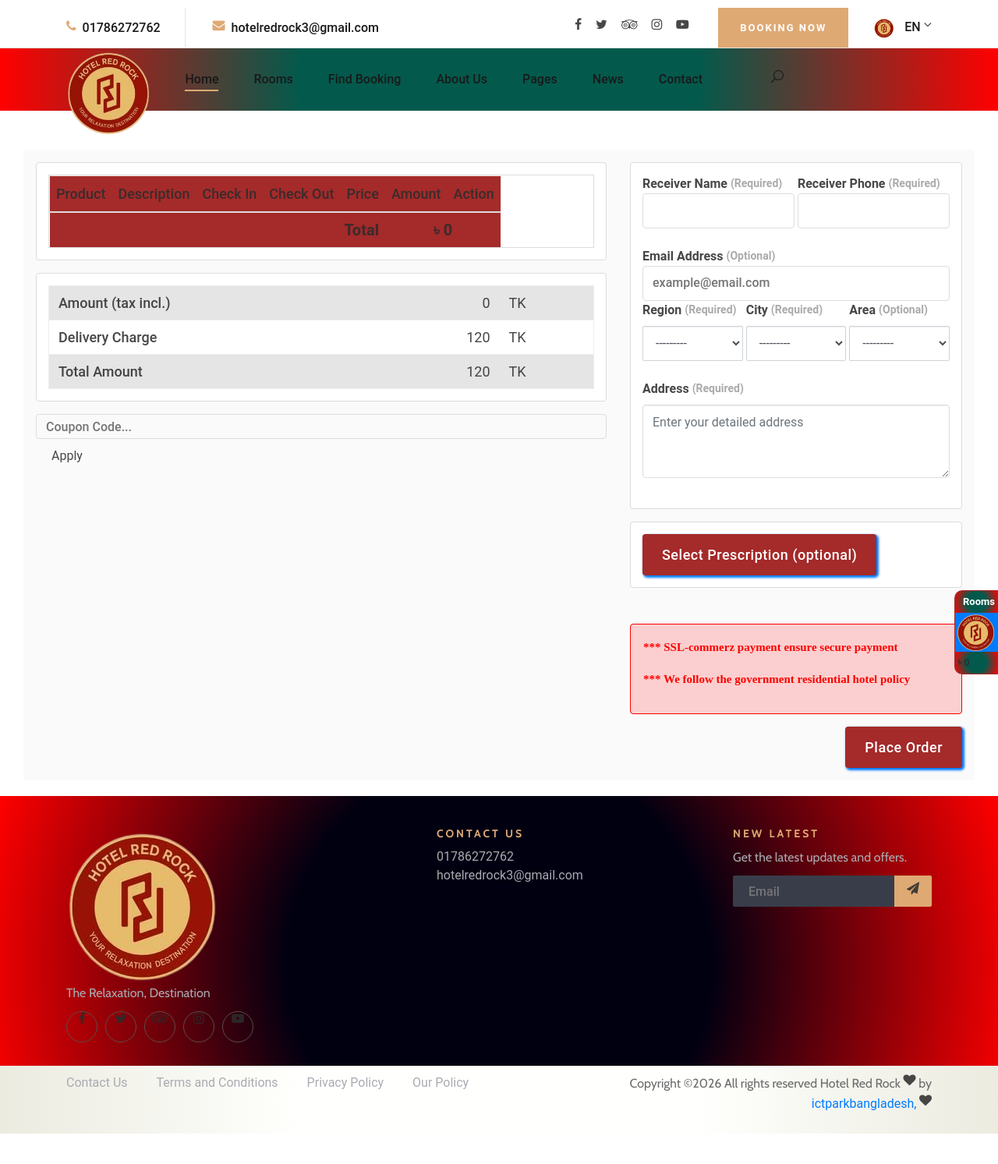
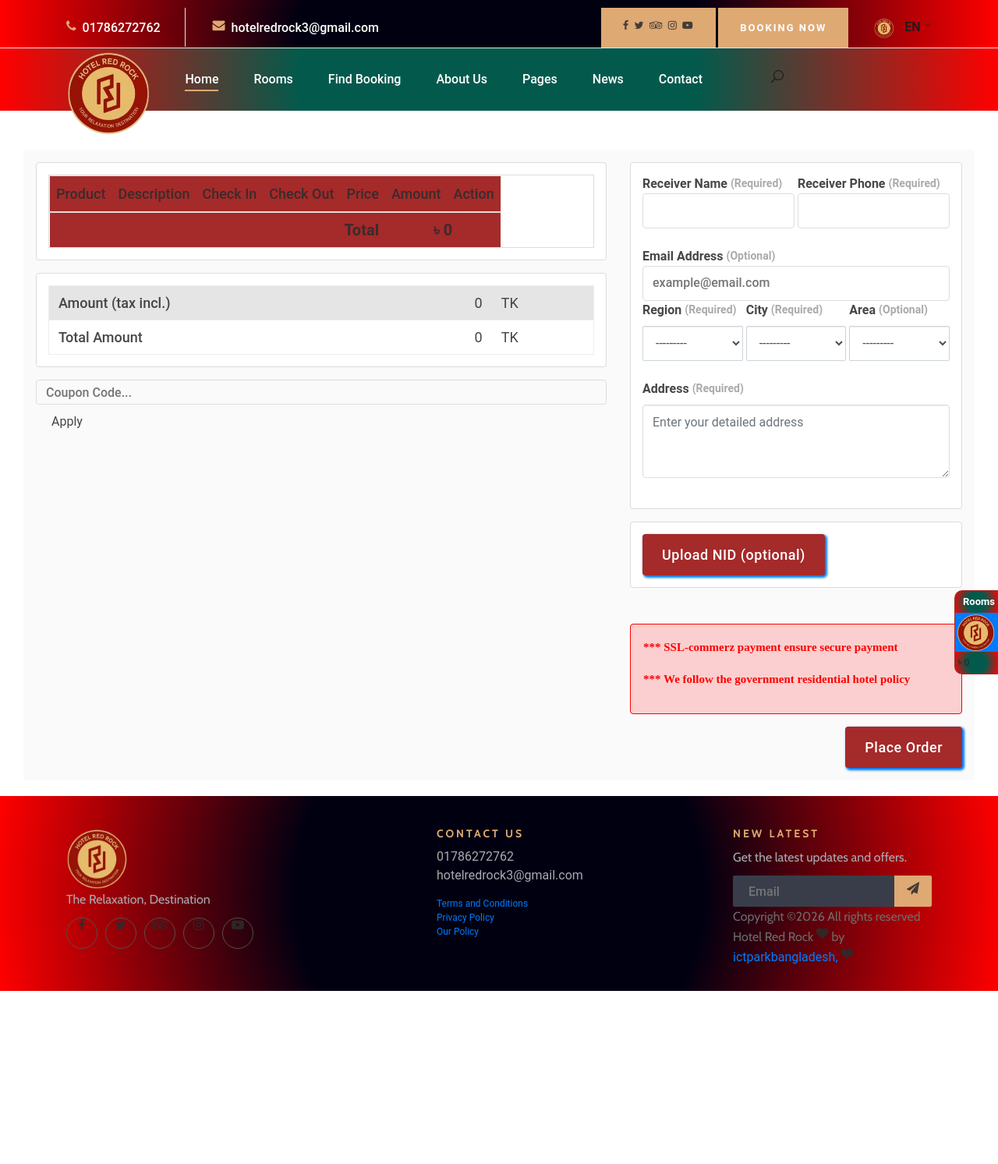
Before and after one commit to sumonben/rhms, a Django app: page /cart/order_page/ in a window 1280 px wide. Shown: the top 1493 px of the page at 78% size. Run offline with Django 5.2, Linux system fonts and the light colour scheme; data comes from the database, SQL or seed files in the repository; both versions use the stored data as it was after the commit; some libraries are stand-ins or nearby versions.

Commit message:
color adjustmant and management

```diff
--- a/templates/basepage/basepage.html
+++ b/templates/basepage/basepage.html
@@ -87,7 +87,7 @@
                         <div class="col-lg-4">
                             <div class="ft-about">
                                     <a href="#">
-                                        <img src="{{ LOGO.url }}" alt="" height="80px" width="auto">
+                                        <img src="{{ LOGO.url }}" alt="" height="80px" width="80px">
                                     </a>
                                 <p>{{ SLOGAN_ENG}}<br /> </p>
                                 <div class="fa-social">
@@ -105,9 +105,14 @@
                                 <ul>
                                     <li>01786272762</li>
                                     <li>hotelredrock3@gmail.com</li>
-                                    <li></li>
                                 </ul>
+
                             </div>
+                            <ul>
+                                <li><a href="#">Terms and Conditions</a></li>
+                                <li><a href="#">Privacy Policy</a></li>
+                                <li><a href="#">Our Policy</a></li>
+                            </ul>
                         </div>
                         <div class="col-lg-3 offset-lg-1">
                             <div class="ft-newslatter">
@@ -118,29 +123,17 @@
                                     <button type="submit"><i class="fa fa-send"></i></button>
                                 </form>
                             </div>
+                             <div class="co-text"><p><!-- Link back to ictparkbangladesh can't be removed.  is licensed under CC BY 3.0. -->
+    Copyright &copy;<script>document.write(new Date().getFullYear());</script> All rights reserved {{ SITE_NAME_ENG }} <i class="fa fa-heart" aria-hidden="true"></i> by <a href="https://ictparkbd.com" target="_blank">ictparkbangladesh,</a>
+    <!-- Link back to ictparkbangladesh can't be removed.  is licensed under CC BY 3.0. --><i class="fa fa-heart" aria-hidden="true"></i></p></div>
                         </div>
+                        </div>
+                    </div>
+
                     </div>
                 </div>
             </div>
-            <div class="copyright-option" style="background: var(--service)">
-                <div class="container">
-                    <div class="row">
-                        <div class="col-lg-7">
-                            <ul>
-                                <li><a href="#">Contact Us</a></li>
-                                <li><a href="#">Terms and Conditions</a></li>
-                                <li><a href="#">Privacy Policy</a></li>
-                                <li><a href="#">Our Policy</a></li>
-                            </ul>
-                        </div>
-                        <div class="col-lg-5">
-                            <div class="co-text"><p><!-- Link back to ictparkbangladesh can't be removed.  is licensed under CC BY 3.0. -->
-    Copyright &copy;<script>document.write(new Date().getFullYear());</script> All rights reserved {{ SITE_NAME_ENG }} <i class="fa fa-heart" aria-hidden="true"></i> by <a href="https://ictparkbd.com" target="_blank">ictparkbangladesh,</a>
-    <!-- Link back to ictparkbangladesh can't be removed.  is licensed under CC BY 3.0. --><i class="fa fa-heart" aria-hidden="true"></i></p></div>
-                        </div>
-                    </div>
-                </div>
-            </div>
+
         </footer>
         <!-- Footer Section End -->
 
@@ -180,8 +173,6 @@
                                 <td class="cart-inc-dsc" style="font-size: 13px; vertical-align: middle; padding: 8px 0px;">
                                     <div class="attributes input-group bootstrap-touchspin">
                                         <div class="qty-holder" style="width: 90px;">
-                                            <a class="qty-dec-btn" title="Dec" style="width: 22px;">-</a><input type="text" name="product_qty" id="product_qty" class="qty-input" value="1">
-                                            <a class="qty-inc-btn" title="Inc" style="width: 22px;">+</a>
                                         </div>
                                     </div>
                                 </td>
@@ -277,7 +268,7 @@
                 for(var i=0; i<response.rooms.length;i++){
 
                 const targetElement = document.getElementById('cart_body'); // Select the target container
-                const newHtml = '<tr><td><input class="input_cart" name="input_'+response.rooms[i].id+'" value="'+response.rooms[i].id+'"><img src="/media/'+ response.rooms[i].main_image +'" alt="img"></td><td class="card-title-product"><a href="/Product/Details/dormicum-75-mg-tab-382a1db1ff51-59a9-5114-9cca-fe7cd0b6"><span class="SearchProductName SearchFont">'+ response.rooms[i].name_eng +', '+ response.rooms[i].room_no+'</span></a><br><strong class="SearchPrice" style="font-size: 15px;">৳  '+response.rooms[i].price+' </strong></td><td class="cart-inc-dsc" style="font-size: 13px; vertical-align: middle; padding: 8px 0px;"><div class="attributes input-group bootstrap-touchspin"><div class="qty-holder" style="width: 90px;"><a class="qty-dec-btn" title="Dec" style="width: 22px;">-</a><input type="text" name="product_qty" id="product_qty" class="qty-input" value="1"><a class="qty-inc-btn" title="Inc" style="width: 22px;">+</a></div></div></td><td style="vertical-align: middle;"><span class="SearchFont SearchPrice">22.00</span></td><td><a class="cross_time"><i class="fa fa-times text-danger"></i></a></td></tr>';
+                const newHtml = '<tr><td><input class="input_cart" name="input_'+response.rooms[i].id+'" value="'+response.rooms[i].id+'"><img src="/media/'+ response.rooms[i].main_image +'" alt="img"></td><td class="card-title-product"><a href="/Product/Details/dormicum-75-mg-tab-382a1db1ff51-59a9-5114-9cca-fe7cd0b6"><span class="SearchProductName SearchFont">'+ response.rooms[i].name_eng +', '+ response.rooms[i].room_no+'</span></a><br><strong class="SearchPrice" style="font-size: 15px;">৳  '+response.rooms[i].price+' </strong></td><td class="cart-inc-dsc" style="font-size: 13px; vertical-align: middle; padding: 8px 0px;"><div class="attributes input-group bootstrap-touchspin"></div></td><td style="vertical-align: middle;"><span class="SearchFont SearchPrice">22.00</span></td><td><a class="cross_time"><i class="fa fa-times text-danger"></i></a></td></tr>';
               //"/static/images/hsc-2024-25/"+response.student[0].class_roll+".jpg";
 
                 // "beforeend" inserts the new HTML just before the closing tag of the target element
--- a/templates/cart/order.html
+++ b/templates/cart/order.html
@@ -375,13 +375,8 @@
                      <td>TK</td>
                   </tr>
                   <tr class="Payment_payment__row__v5dNA">
-                     <td>Delivery Charge</td>
-                     <td>120</td>
-                     <td>TK</td>
-                  </tr>
-                  <tr class="Payment_payment__row__v5dNA">
                      <td>Total Amount</td>
-                     <td id="final-total">{{ total_cart_amount|add:'120' }}</td>
+                     <td id="final-total">{{ total_cart_amount }}</td>
                      <td>TK</td>
                   </tr>
                </tbody>
@@ -438,7 +433,7 @@
          </div>
          <div class="Card_card__D-XC2 relative false">
             <div class="prescription_order_section">
-               <div class="file_uploader" style="max-width: 33.33%;"><input class="display-none--important" type="file" name="" id=""><button class="Button_button__Poz4v false false " type="button">Select Prescription (optional)</button></div>
+               <div class="file_uploader" style="max-width: 33.33%;"><input class="display-none--important" type="file" name="" id=""><button class="Button_button__Poz4v false false " type="button">Upload NID (optional)</button></div>
             </div>
          </div>
       </div>
--- a/templates/components/navbarfront.html
+++ b/templates/components/navbarfront.html
@@ -1,6 +1,6 @@
 <div class="offcanvas-menu-overlay"></div>
 
-    <div class="offcanvas-menu-wrapper">
+    <div class="offcanvas-menu-wrapper" >
         <div class="canvas-close">
             <i class="icon_close"></i>
         </div>
@@ -55,25 +55,24 @@
     <!-- Offcanvas Menu Section End -->
 
     <!-- Header Section Begin -->
-    <header class="header-section">
-        <div class="top-nav">
+    <header class="header-section" style="background: var(--card);">
+        <div class="top-nav" style="background: var(--card);">
             <div class="container">
                 <div class="row">
                     <div class="col-lg-6">
                         <ul class="tn-left">
-                            <li><i class="fa fa-phone"></i> 01786272762</li>
-                            <li><i class="fa fa-envelope"></i> hotelredrock3@gmail.com</li>
+                            <li><i class="fa fa-phone"></i> <a href="tel:01786272762" style="color:white;">01786272762</a></li>
+                            <li><i class="fa fa-envelope"></i> <a href="mailto:hotelredrock3@gmail.com" style="color:white;">hotelredrock3@gmail.com</a></li>
                         </ul>
                     </div>
                     <div class="col-lg-6">
                         <div class="tn-right">
-                            <div class="top-social">
-                                <a href="https://www.facebook.com/p/Hotel-Red-Rock-Joypurhat-61554155192749/"><i class="fa fa-facebook"></i></a>
-                                <a href="https://www.facebook.com/p/Hotel-Red-Rock-Joypurhat-61554155192749/"><i class="fa fa-twitter"></i></a>
-                                <a href="https://www.facebook.com/p/Hotel-Red-Rock-Joypurhat-61554155192749/"><i class="fa fa-tripadvisor"></i></a>
-                                <a href="https://www.facebook.com/p/Hotel-Red-Rock-Joypurhat-61554155192749/"><i class="fa fa-instagram"></i></a>
-                                <a href="https://www.facebook.com/watch/?v=929621535616302"><i class="fa fa-youtube-play"></i></a>
-
+                            <div class="bk-btn" >
+                                <a href="https://www.facebook.com/p/Hotel-Red-Rock-Joypurhat-61554155192749/" target="_blank"><i class="fa fa-facebook"></i></a>
+                                <a href="https://www.facebook.com/p/Hotel-Red-Rock-Joypurhat-61554155192749/" target="_blank"><i class="fa fa-twitter"></i></a>
+                                <a href="https://www.facebook.com/p/Hotel-Red-Rock-Joypurhat-61554155192749/" target="_blank"><i class="fa fa-tripadvisor"></i></a>
+                                <a href="https://www.facebook.com/p/Hotel-Red-Rock-Joypurhat-61554155192749/" target="_blank"><i class="fa fa-instagram"></i></a>
+                                <a href="https://www.facebook.com/watch/?v=929621535616302" target="_blank"><i class="fa fa-youtube-play"></i></a>
                             </div>
                             <a href="#" class="bk-btn">Booking Now</a>
                             <div class="language-option">
@@ -111,31 +110,31 @@
                     </div>
                     <div class="col-lg-10" style=" background: transparent">
                         <div class="nav-menu">
-                            <nav class="mainmenu">
-                                <ul>
-                                    <li class="active"><a href="{% url 'frontpage' %}">Home</a></li>
-                                    <li><a href="{% url 'rooms_view' %}">Rooms</a>
+                            <nav class="mainmenu" >
+                                <ul >
+                                    <li class="active"><a style="color: #fff;" href="{% url 'frontpage' %}">Home</a></li>
+                                    <li><a style="color: #fff;" href="{% url 'rooms_view' %}">Rooms</a>
                                      <ul class="dropdown">
 
                                         {% for room_type  in room_types %}
-                                            <li><a href="{% url 'room_type_rooms' room_type.id  %}">{{ room_type.name_eng }}</a></li>
+                                            <li><a  href="{% url 'room_type_rooms' room_type.id  %}">{{ room_type.name_eng }}</a></li>
                                         {% endfor %}
 
 
                                         </ul>
                                     </li>
-                                    <li><a href="{% url 'find_booking' %}">Find Booking</a></li>
-                                    <li><a href="./about-us.html">About Us</a></li>
-                                    <li><a href="./pages.html">Pages</a>
+                                    <li><a style="color: #fff;" href="{% url 'find_booking' %}">Find Booking</a></li>
+                                    <li><a style="color: #fff;" href="./about-us.html">About Us</a></li>
+                                    <li><a style="color: #fff;" href="./pages.html">Pages</a>
                                         <ul class="dropdown">
-                                            <li><a href="{% url 'room_details' 1 %}">Room Details</a></li>
-                                            <li><a href="./blog-details.html">Blog Details</a></li>
+                                            <li><a  href="{% url 'room_details' 1 %}">Room Details</a></li>
+                                            <li><a  href="./blog-details.html">Blog Details</a></li>
                                             <li><a href="#">Family Room</a></li>
                                             <li><a href="#">Premium Room</a></li>
                                         </ul>
                                     </li>
-                                    <li><a href="./blog.html">News</a></li>
-                                    <li><a href="./contact.html">Contact</a></li>
+                                    <li><a style="color: #fff;" href="./blog.html">News</a></li>
+                                    <li><a style="color: #fff;" href="./contact.html">Contact</a></li>
                                 </ul>
                             </nav>
                             <div class="nav-right search-switch">
```
Also changed, not shown: db.sqlite3.
